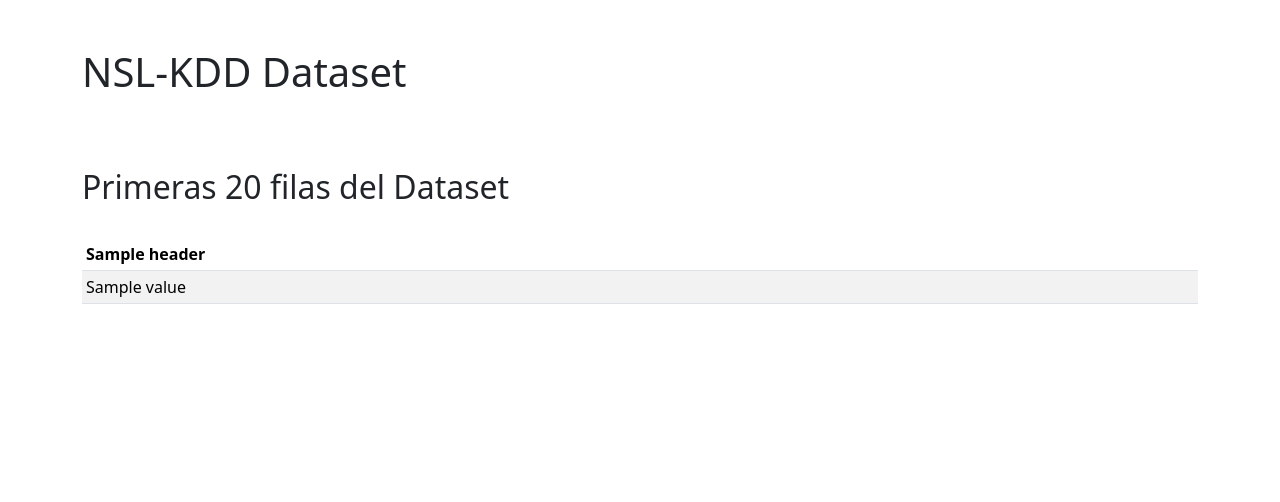
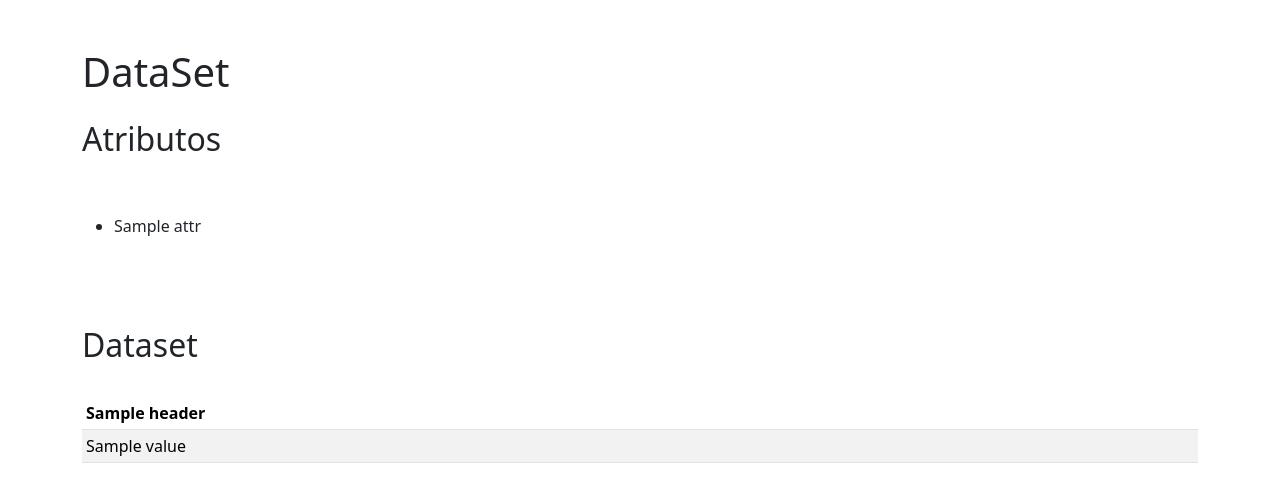
Before and after one commit to SandraMartinez4/ARCHIVO_ARRF, a Django app: template dashboard/templates/dashboard/home.html in a window 1280 px wide. Shown: the top 502 px of the page. Run offline with Django 4.2, Linux system fonts and the light colour scheme; the template is opened without the code that fills it: most values are stand-ins (such as "Sample title", 1, 10 or a date in 2020).

Commit message:
sandyProyect22

```diff
--- a/dashboard/templates/dashboard/home.html
+++ b/dashboard/templates/dashboard/home.html
@@ -1,14 +1,20 @@
 <!DOCTYPE html>
 <html>
 <head>
-    <title>DataSet - Simulacion</title>
+    <title>DATASET - SIMULACION</title>
     <link rel="stylesheet" href="https://cdn.jsdelivr.net/npm/bootstrap@5.3.2/dist/css/bootstrap.min.css">
 </head>
 <body class="container mt-4">
-    <h1 class="mb-4">NSL-KDD Dataset</h1>
+    <h1 class="mb-4">DataSet</h1>
 
+    <h2>Atributos</h2>
+    <ul>
+        {% for attr in atributos %}
+            <li>{{ attr }}</li>
+        {% endfor %}
+    </ul>
 
-    <h2 class="mt-4">Primeras 20 filas del Dataset</h2>
+    <h2 class="mt-4">Dataset</h2>
     <div class="table-responsive" style="max-height: 600px; overflow-y: auto;">
         <table class="table table-striped table-hover table-sm">
             <thead>
@@ -28,7 +34,7 @@
                 {% endfor %}
             </tbody>
         </table>
-            </div>
+    </div>
 
     </body>
 </html>
```
Also changed, not shown: dashboard/views.py (+10 -10 lines).
